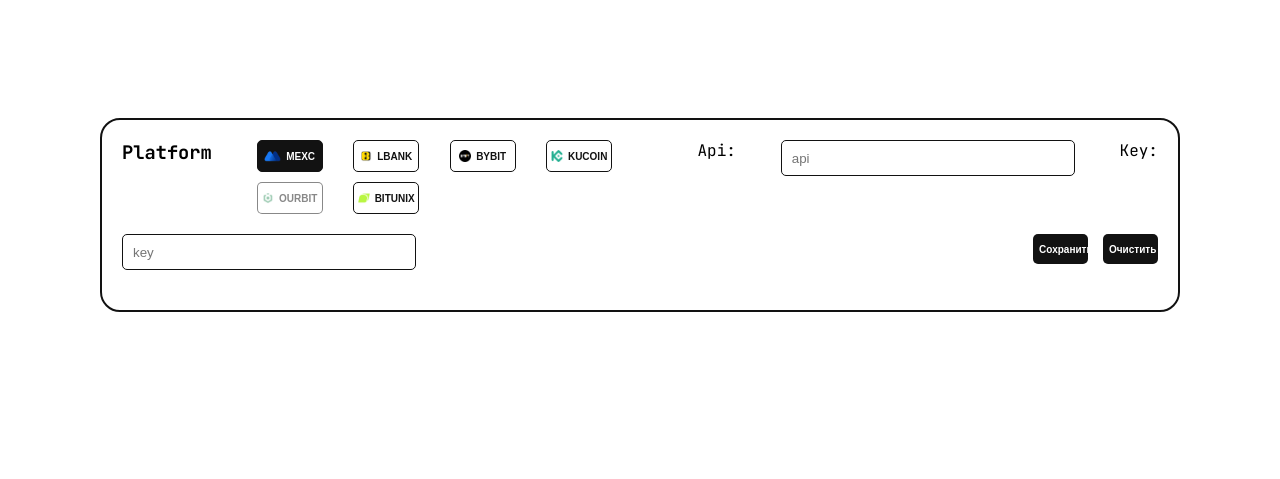
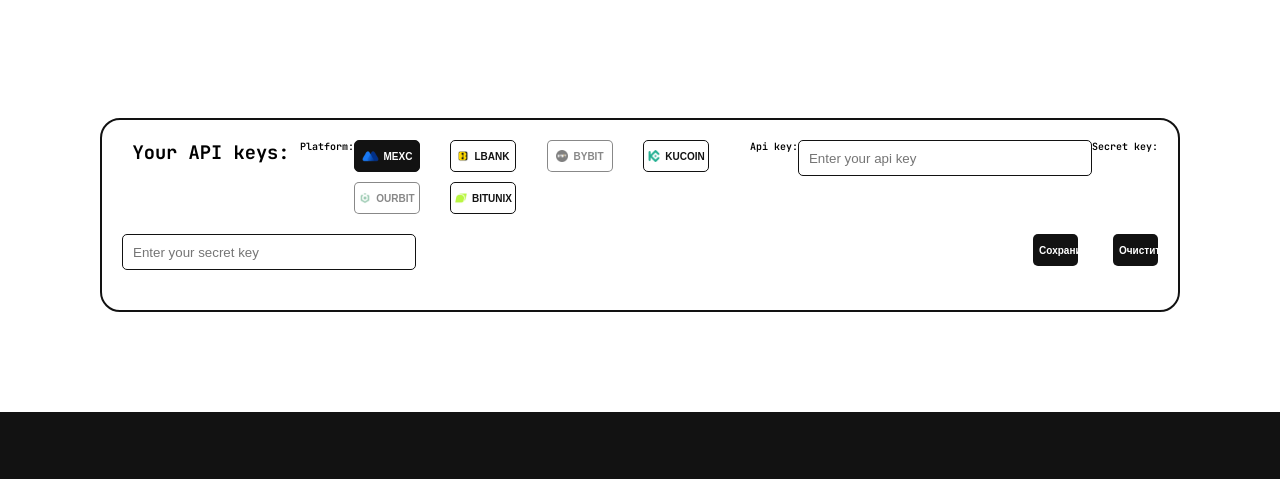
Before and after one commit to Skw1/ArbitrageBotV2, a website: page public/settings.html in a window 1280 px wide. Shown: the part 77-556 px from the top of the page. Drawn offline with Linux system fonts and the light colour scheme.

Commit message:
update +fix

```diff
--- a/public/css/base.css
+++ b/public/css/base.css
@@ -27,6 +27,7 @@
 }
 
 
+
 @media screen and (min-width:768px){
     .container{
         padding: 0 32px;
--- a/public/css/footer.css
+++ b/public/css/footer.css
@@ -1,5 +1,5 @@
 .footer{
-    width: 100vw;
+    width: 100%;
     height: 60px;
     background-color: var(--primary-black-color);
 }
--- a/public/css/form.css
+++ b/public/css/form.css
@@ -1,6 +1,5 @@
 
 .form-section {
-    padding-bottom: 20px;
 }
 
 .form-conatainer {
@@ -76,8 +75,17 @@
 .lbank-image {
 }
 
+/* Bybit No Active */
 .bybit-image {
+    opacity: 0.5;
 }
+
+#bybit{
+    border-color: var(--noactive-black-color);
+    color: var(--noactive-black-color);
+    pointer-events: none;
+}
+/* --- */
 
 .kucoin-image {
 }
@@ -92,6 +100,7 @@
     color: var(--noactive-black-color);
     pointer-events: none;
 }
+/* --- */
 
 .bitunix-image {
 }
--- /dev/null
+++ b/public/css/result.css
@@ -0,0 +1,17 @@
+.result-messages-section{
+    padding: 20px 0px;
+}
+
+.result-container{
+
+}
+
+.result{
+    padding: 20px;
+    display: flex;
+    flex-direction: column;
+    justify-content: baseline;
+    height: 335px;
+    border: 2px solid var(--primary-black-color);
+    border-radius: 20px;
+}
--- a/public/css/settings.css
+++ b/public/css/settings.css
@@ -1,38 +1,52 @@
-input {
+.settings-input {
     display: block;
     padding-left: 10px;
     line-height: 1.2;
     margin-bottom: 20px;
     width: 280px;
     height: 32px;
-    border: 1px solid var(--primary-black-color) !important;
+    border: 1px solid var(--primary-black-color);
     border-radius: 5px;
-    background-color: var(--primary-white-color) !important;
+    background-color: var(--primary-white-color);
 }
 
-h3 {
-    margin-bottom: 10px;
+.settings-title{
+    margin: 0 auto;
+    margin-bottom: 20px;
 }
 
-.buttons {
+.settings-platform-label{
+    font-size: 10px;
+    font-weight: 600;
+    margin-bottom: 4px;
+}
+
+.settings-input-label{
+    font-size: 10px;
+    font-weight: 600;
+    margin-bottom: 4px;
+}
+.settings-buttons {
     display: flex;
     justify-content: space-between;
 }
 
-.buttons button {
-    width: 44%;
-    height: 30px;
+.settings-btn{
+    width: calc((100% - 35px) / 2);
+    height: 32px;
+    background-color: var(--primary-black-color);
+    color: var(--primary-white-color);
+    border: none;
+    border-radius: 5px;
+    font-size: 10px;
+    font-weight: 700;
 }
 
-.btn .clear-btn {
-    color: black !important;
+.settings-section{
+    margin-bottom: 20px;
+
 }
-
-footer {
-    position: absolute;
-    bottom: 0;
-}
-
+/*
 .result-message {
     margin-top: 20px;
     padding: 10px;
@@ -42,3 +56,4 @@
     transition: .5s;
     text-align: center;
 }
+*/
--- a/public/css/styles.css
+++ b/public/css/styles.css
@@ -5,3 +5,4 @@
 @import url('./form.css');
 @import url('./footer.css');
 @import url('./settings.css');
+@import url('./result.css');
--- a/public/settings.html
+++ b/public/settings.html
@@ -20,17 +20,22 @@
             <svg class="header-settings-icon" width="20" height="20">
               <use href="/img/icons.svg#icon-settings"></use>
             </svg>
-        </a>
+          </a>
         </nav>
       </div>
     </header>
-    <section class="settings-section">
-      <div class="container">
+      <section class="settings-section">
+        <div class="container">
           <form method="post" class="settings-form form">
-            <h3>Platform</h3>
+            <h3 class="settings-title">Your API keys:</h3>
+            <label class="settings-platform-label">Platform:</label>
             <ul class="form-list">
               <li class="form-list-item">
-                <button class="form-list-item-button active" type="button" id="mexc">
+                <button
+                  class="form-list-item-button active"
+                  type="button"
+                  id="mexc"
+                >
                   <img
                     class="form-button-image mexc-image"
                     src="/img/mexc-icon.png"
@@ -60,7 +65,7 @@
                 </button>
               </li>
               <li class="form-list-item">
-                <button class="form-list-item-button " type="button" id="kucoin">
+                <button class="form-list-item-button" type="button" id="kucoin">
                   <img
                     class="form-button-image kucoin-image"
                     src="/img/kucoin-icon.png"
@@ -70,7 +75,7 @@
                 </button>
               </li>
               <li class="form-list-item">
-                <button class="form-list-item-button " type="button" id="ourbit">
+                <button class="form-list-item-button" type="button" id="ourbit">
                   <img
                     class="form-button-image ourbit-image"
                     src="/img/ourbit-icon.png"
@@ -80,7 +85,11 @@
                 </button>
               </li>
               <li class="form-list-item">
-                <button class="form-list-item-button " type="button" id="bitunix">
+                <button
+                  class="form-list-item-button"
+                  type="button"
+                  id="bitunix"
+                >
                   <img
                     class="form-button-image bitunix-image"
                     src="/img/bitunix-icon.png"
@@ -91,23 +100,47 @@
               </li>
             </ul>
 
-            <label for="api">Api:</label>
-            <input type="text" id="api" placeholder="api">
+            <label for="api" class="settings-input-label">Api key:</label>
+            <input
+              class="settings-input"
+              type="text"
+              id="api"
+              placeholder="Enter your api key"
+            />
 
-            <label for="key">Key:</label>
-            <input type="text" id="key" placeholder="key">
+            <label for="key" class="settings-input-label">Secret key:</label>
+            <input
+              class="settings-input"
+              type="text"
+              id="key"
+              placeholder="Enter your secret key"
+            />
 
-            <div class="buttons">
-              <button type="submit" class="save-btn btn">Сохранить</button>
-              <button type="button" id="clear-btn" class="сlear-btn btn">Очистить</button>
+            <div class="settings-buttons">
+              <button type="submit" class="save-btn settings-btn">
+                Сохранить
+              </button>
+              <button
+                type="button"
+                id="clear-btn"
+                class="сlear-btn settings-btn"
+              >
+                Очистить
+              </button>
             </div>
           </form>
           <p class="result-message"></p>
-      </div>
-    </section>
+        </div>
+      </section>
     <footer class="footer footer-section">
       <div class="container footer-container">
-        <a class="footer-band-link" href="https://coduretech.dev/" target="_blank">Developed by: <span class="footer-brand-link-span">CodureTech Development</span></a>
+        <a
+          class="footer-band-link"
+          href="https://coduretech.dev/"
+          target="_blank"
+          >Developed by:
+          <span class="footer-brand-link-span">CodureTech Development</span></a
+        >
       </div>
     </footer>
     <script type="module" src="js/settings.js"></script>
```
Also changed, not shown: public/index.html (+7 -0 lines).
